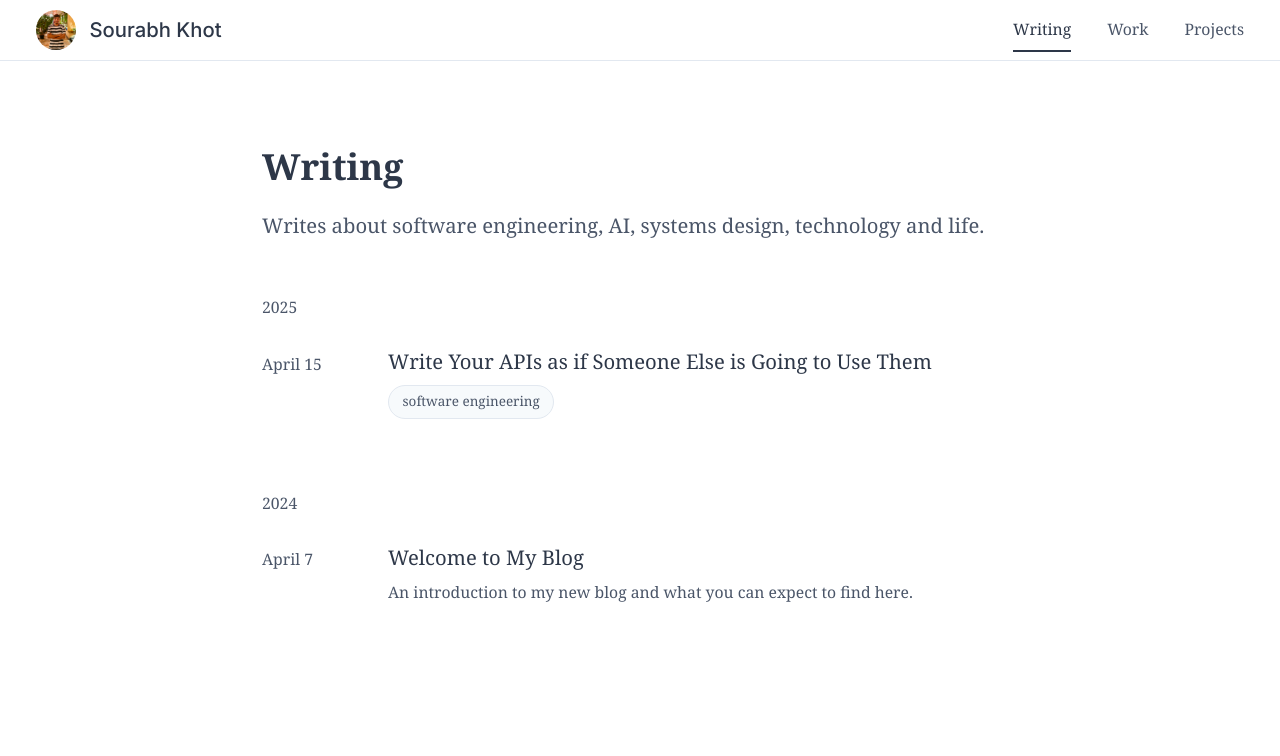
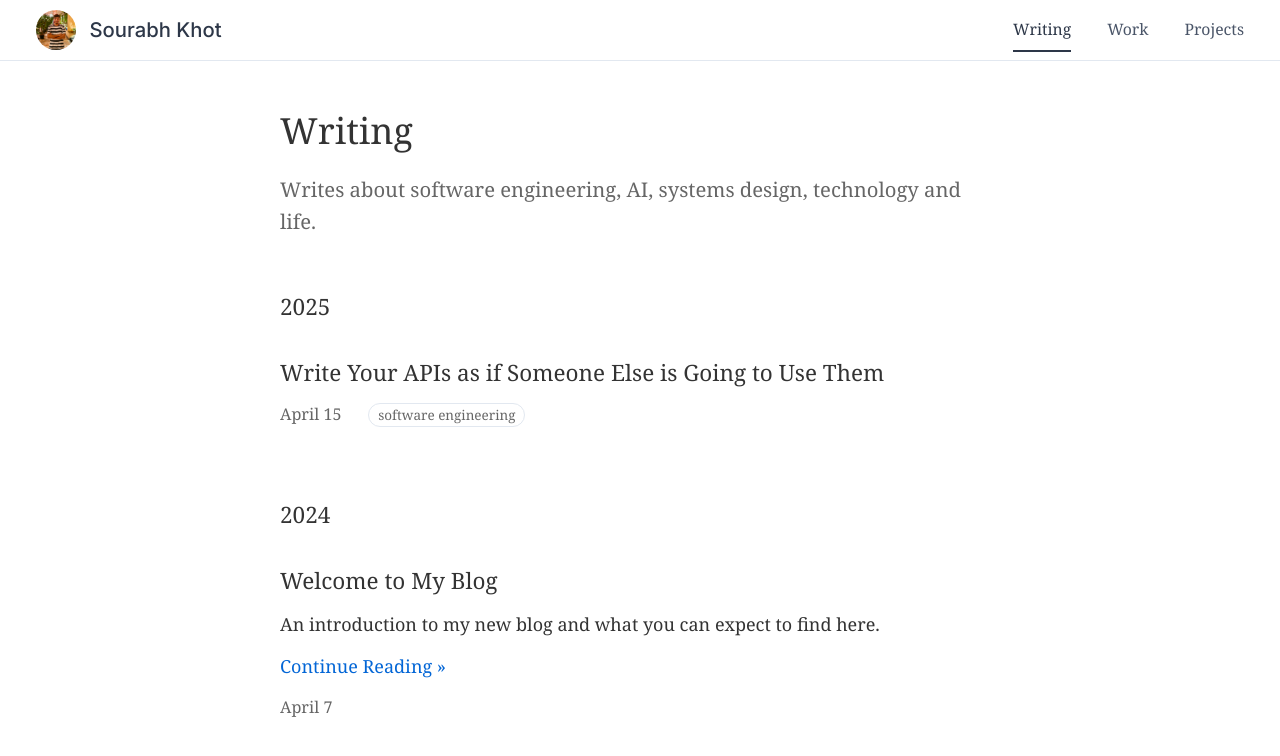
Before and after one commit to sourabh-khot65/sourabh-khot65.github.io, a Jekyll site: the page built from writing.html, in a window 1280 px wide. Shown: the top 756 px of the page. Built offline with Jekyll 4.4.1, drawn with Linux system fonts in a browser that asks for light colours.

Commit message:
ref: Revise writing page layout and styling for improved readability. Changes include updated headings, enhanced post organization, and refined CSS styles. These adjustments aim to create a more visually appealing and user-friendly experience for readers.

```diff
--- a/writing.html
+++ b/writing.html
@@ -13,25 +13,24 @@
         {% assign posts_by_year = site.posts | group_by_exp:"post", "post.date | date: '%Y'" %}
         {% for year in posts_by_year %}
             <section class="year-section">
-                <div class="year-marker">{{ year.name }}</div>
+                <h2 class="year-marker">{{ year.name }}</h2>
                 {% for post in year.items %}
                     <article class="post-item">
-                        <time class="post-date" datetime="{{ post.date | date_to_xmlschema }}">
-                            {{ post.date | date: "%B %-d" }}
-                        </time>
-                        <div class="post-content">
-                            <h2 class="post-title">
+                        <h3 class="post-title">
                             <a href="{{ post.url | relative_url }}">{{ post.title }}</a>
-                            </h2>
+                        </h3>
                         {% if post.description %}
                             <p class="post-description">{{ post.description }}</p>
+                            <p class="continue-reading">
+                                <a href="{{ post.url | relative_url }}">Continue Reading »</a>
+                            </p>
                         {% endif %}
+                        <div class="post-meta">
+                            <time datetime="{{ post.date | date_to_xmlschema }}">{{ post.date | date: "%B %-d" }}</time>
                             {% if post.tags.size > 0 %}
-                                <div class="post-tags">
                                 {% for tag in post.tags %}
                                     <span class="tag">{{ tag }}</span>
                                 {% endfor %}
-                                </div>
                             {% endif %}
                         </div>
                     </article>
@@ -44,7 +43,8 @@
 <style>
 .writing-section {
     max-width: 42rem;
-    padding: 4rem 0;
+    margin: 0 auto;
+    padding: 2rem 1rem;
 }
 
 .section-intro {
@@ -54,18 +54,18 @@
 .section-intro h1 {
     font-size: 2rem;
     margin: 0 0 1rem;
-    font-weight: 600;
-    color: var(--text-primary);
+    font-weight: normal;
+    color: #333;
 }
 
 .section-intro p {
     font-size: 1.125rem;
-    color: var(--text-secondary);
+    color: #666;
     margin: 0;
+    line-height: 1.6;
 }
 
 .year-section {
-    position: relative;
     margin-bottom: 4rem;
 }
 
@@ -74,100 +74,95 @@
 }
 
 .year-marker {
-    font-size: 0.875rem;
-    font-weight: 500;
-    color: var(--text-secondary);
-    margin-bottom: 1.5rem;
+    font-size: 1.25rem;
+    font-weight: normal;
+    color: #333;
+    margin-bottom: 2rem;
 }
 
 .post-item {
-    display: flex;
-    gap: 2rem;
-    margin-bottom: 2rem;
-    position: relative;
+    margin-bottom: 2.5rem;
 }
 
 .post-item:last-child {
     margin-bottom: 0;
 }
 
-.post-date {
-    flex-shrink: 0;
-    width: 5rem;
-    font-size: 0.875rem;
-    color: var(--text-secondary);
-    padding-top: 0.25rem;
-}
-
-.post-content {
-    flex-grow: 1;
-    min-width: 0;
-}
-
 .post-title {
-    font-size: 1.125rem;
-    font-weight: 500;
-    margin: 0 0 0.5rem;
+    font-size: 1.25rem;
+    font-weight: normal;
+    margin: 0 0 0.75rem;
     line-height: 1.4;
 }
 
 .post-title a {
-    color: var(--text-primary);
+    color: #333;
     text-decoration: none;
-    transition: color 0.2s ease;
 }
 
 .post-title a:hover {
-    color: var(--link-color);
+    color: #0366d6;
 }
 
 .post-description {
-    font-size: 0.875rem;
+    font-size: 1rem;
     line-height: 1.6;
-    color: var(--text-secondary);
-    margin: 0 0 0.75rem;
+    color: #333;
+    margin: 0.75rem 0;
 }
 
-.post-tags {
-    display: flex;
-    flex-wrap: wrap;
-    gap: 0.5rem;
+.continue-reading {
+    margin: 0.75rem 0;
+}
+
+.continue-reading a {
+    color: #0366d6;
+    text-decoration: none;
+}
+
+.continue-reading a:hover {
+    text-decoration: underline;
+}
+
+.post-meta {
+    color: #666;
+    font-size: 0.9rem;
+}
+
+.post-meta time {
+    margin-right: 0.75rem;
 }
 
 .tag {
-    font-size: 0.75rem;
-    color: var(--text-secondary);
-    background: var(--bg-secondary, #f7fafc);
-    padding: 0.25rem 0.75rem;
-    border-radius: 1rem;
+    color: #666;
+    margin: 0 0.5rem;
 }
+
 
 @media (max-width: 640px) {
     .writing-section {
-        padding: 2rem 0;
+        padding: 1.5rem 1rem;
     }
 
     .section-intro {
         margin-bottom: 2rem;
     }
 
-    .year-section {
-        margin-bottom: 3rem;
+    .section-intro h1 {
+        font-size: 1.75rem;
     }
 
-    .post-item {
-        flex-direction: column;
-        gap: 0.5rem;
+    .year-marker {
+        font-size: 1.125rem;
         margin-bottom: 1.5rem;
     }
 
-    .post-date {
-        width: auto;
-        padding-top: 0;
+    .post-title {
+        font-size: 1.125rem;
     }
 
-    .post-title {
-        font-size: 1rem;
+    .post-description {
+        font-size: 0.9375rem;
     }
 }
 </style>
```
Lines whose indentation alone changed are shown as unchanged.
